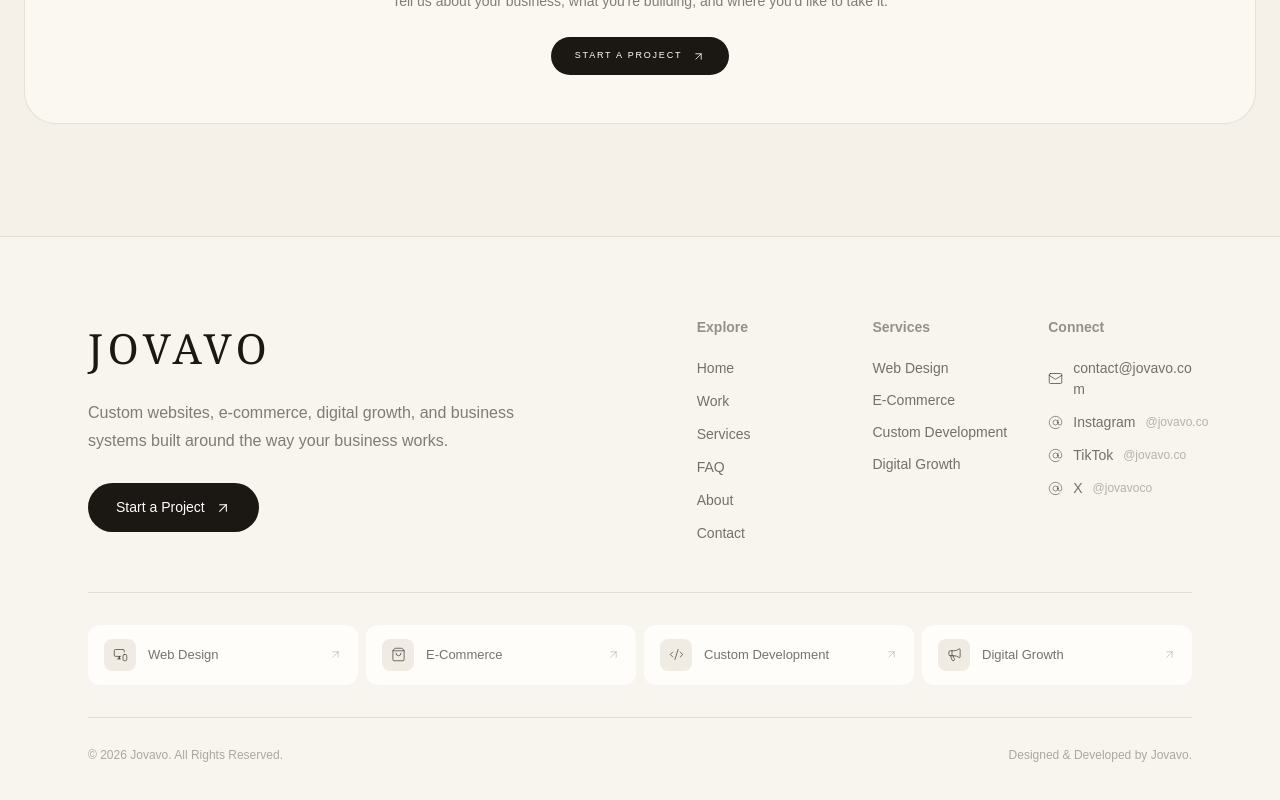
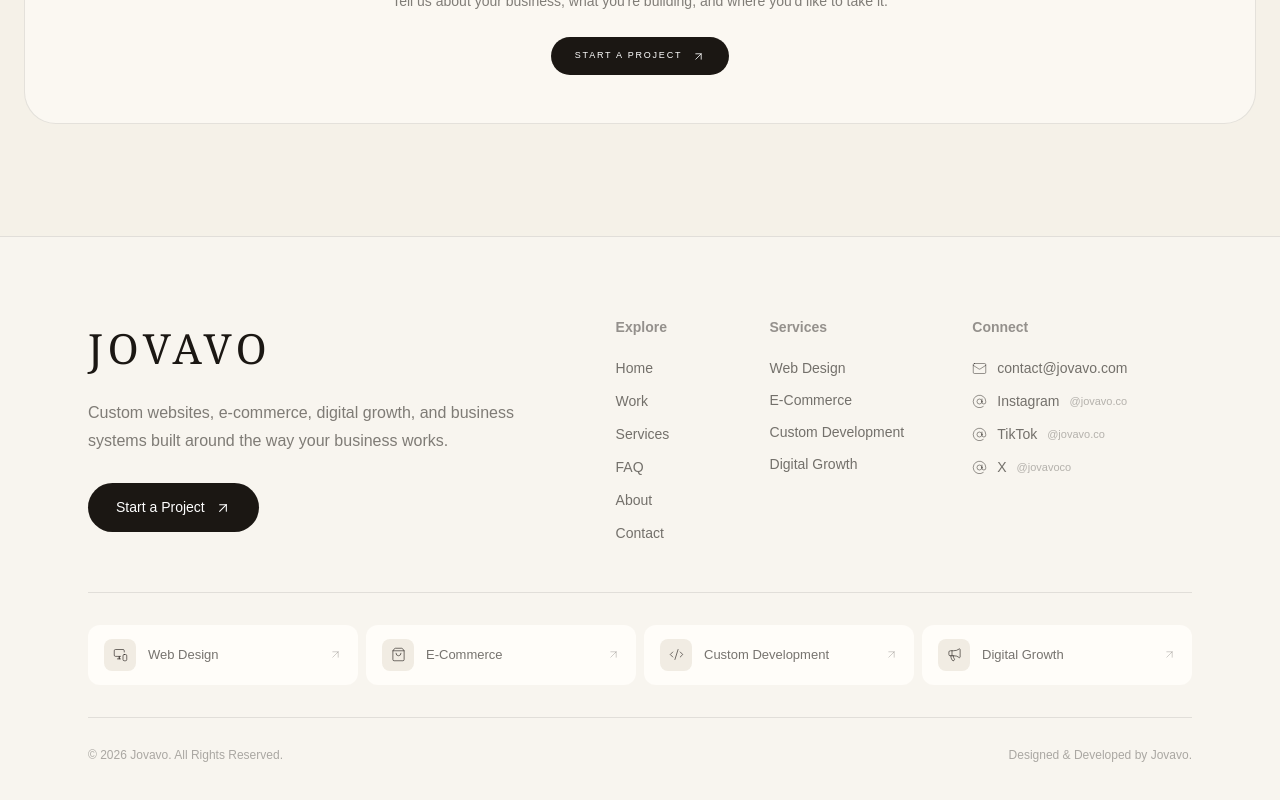
Before and after one commit to Jovavoco/jovavo, a Next.js app: page /work in a window 1280 px wide. Shown: the part 1393-2193 px from the top of the page. Built offline with nearby package versions, Linux system fonts and the light colour scheme; no server answers.

Commit message:
Update Footer.tsx

```diff
--- a/components/Footer.tsx
+++ b/components/Footer.tsx
@@ -67,7 +67,7 @@ export default function Footer() {
             TOP
         ========================================================= */}
 
-        <div className="grid gap-12 lg:grid-cols-[1.1fr_1fr] lg:gap-16">
+        <div className="grid gap-12 lg:grid-cols-[0.9fr_1.1fr] lg:gap-14">
           {/* LEFT / BRAND */}
 
           <div>
@@ -99,7 +99,7 @@ export default function Footer() {
 
           {/* RIGHT */}
 
-          <div className="grid grid-cols-2 gap-x-8 gap-y-10 sm:grid-cols-3">
+          <div className="grid grid-cols-2 gap-x-8 gap-y-10 sm:grid-cols-[0.7fr_1fr_1.35fr] sm:gap-x-8 lg:gap-x-10">
             {/* EXPLORE */}
 
             <div>
@@ -148,7 +148,7 @@ export default function Footer() {
 
             {/* CONNECT */}
 
-            <div className="col-span-2 sm:col-span-1">
+            <div className="col-span-2 min-w-[190px] sm:col-span-1">
               <p className="mb-5 text-[14px] font-semibold text-[#1b1713]/45">
                 Connect
               </p>
@@ -158,17 +158,15 @@ export default function Footer() {
 
                 <a
                   href="mailto:contact@jovavo.com"
-                  className="group flex w-fit max-w-full items-center gap-2.5 text-[14px] text-[#1b1713]/60 transition-colors duration-300 hover:text-[#1b1713]"
+                  className="group flex w-fit items-center gap-2.5 whitespace-nowrap text-[14px] text-[#1b1713]/60 transition-colors duration-300 hover:text-[#1b1713]"
                 >
                   <Mail
                     size={15}
                     strokeWidth={1.6}
-                    className="shrink-0"
+                    className="shrink-0 text-[#1b1713]/45 transition-colors group-hover:text-[#1b1713]"
                   />
 
-                  <span className="break-all">
-                    contact@jovavo.com
-                  </span>
+                  <span>contact@jovavo.com</span>
                 </a>
 
                 {/* SOCIALS */}
@@ -180,7 +178,7 @@ export default function Footer() {
                     target="_blank"
                     rel="noopener noreferrer"
                     aria-label={`${social.name} ${social.handle}`}
-                    className="group flex w-fit items-center gap-2.5 text-[14px] text-[#1b1713]/60 transition-colors duration-300 hover:text-[#1b1713]"
+                    className="group flex w-fit items-center gap-2.5 whitespace-nowrap text-[14px] text-[#1b1713]/60 transition-colors duration-300 hover:text-[#1b1713]"
                   >
                     <AtSign
                       size={15}
@@ -190,7 +188,7 @@ export default function Footer() {
 
                     <span>{social.name}</span>
 
-                    <span className="hidden text-[12px] text-[#1b1713]/30 transition-colors group-hover:text-[#1b1713]/50 xl:inline">
+                    <span className="text-[11px] text-[#1b1713]/30 transition-colors group-hover:text-[#1b1713]/50">
                       {social.handle}
                     </span>
                   </a>
@@ -209,20 +207,20 @@ export default function Footer() {
             <Link
               key={name}
               href={href}
-              className="group flex items-center gap-3 rounded-xl bg-[#fffdf9] px-4 py-3.5 transition-all duration-300 hover:-translate-y-0.5"
+              className="group flex min-w-0 items-center gap-3 rounded-xl bg-[#fffdf9] px-4 py-3.5 transition-all duration-300 hover:-translate-y-0.5"
             >
               <div className="flex h-8 w-8 shrink-0 items-center justify-center rounded-lg bg-[#f1ece3] text-[#1b1713]/60 transition-all duration-300 group-hover:bg-[#1b1713] group-hover:text-white">
                 <Icon size={15} strokeWidth={1.6} />
               </div>
 
-              <span className="flex-1 text-[13px] font-medium text-[#1b1713]/60 transition-colors group-hover:text-[#1b1713]">
+              <span className="min-w-0 flex-1 text-[13px] font-medium text-[#1b1713]/60 transition-colors group-hover:text-[#1b1713]">
                 {name}
               </span>
 
               <ArrowUpRight
                 size={13}
                 strokeWidth={1.5}
-                className="text-[#1b1713]/25 transition-transform duration-300 group-hover:-translate-y-0.5 group-hover:translate-x-0.5"
+                className="shrink-0 text-[#1b1713]/25 transition-transform duration-300 group-hover:-translate-y-0.5 group-hover:translate-x-0.5"
               />
             </Link>
           ))}
```
